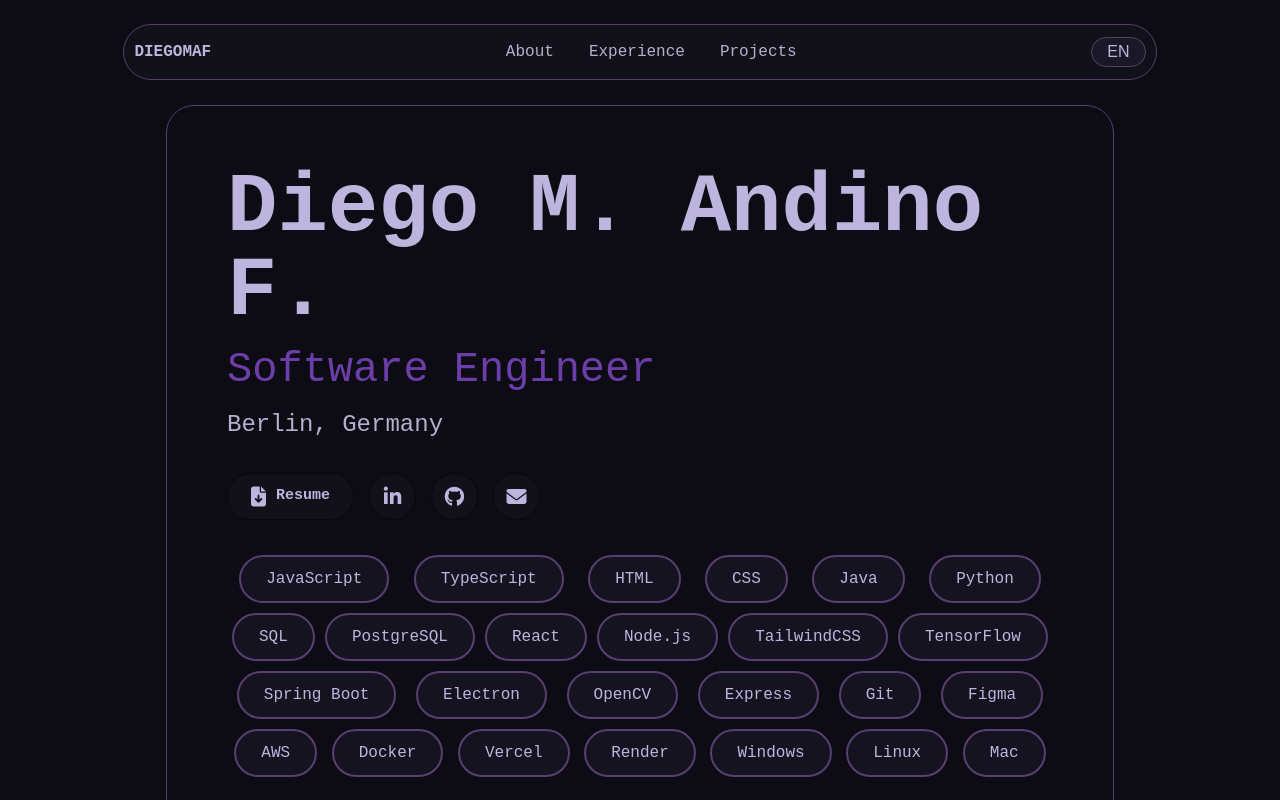
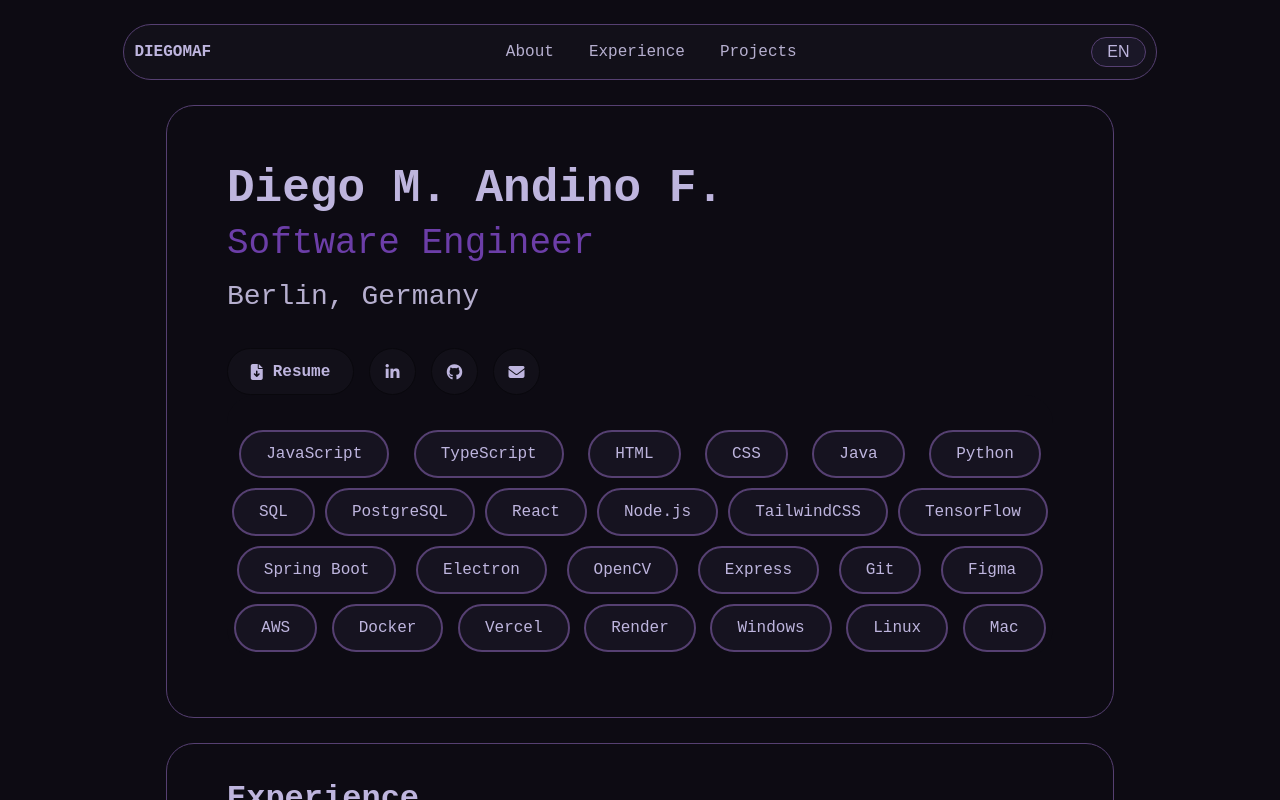
Before and after one commit to soyDiegomaf/Diegomaf-Portfolio, a React (Vite) app: page / in a window 1280 px wide. Shown: the top 800 px of the page. Built offline with nearby package versions, Linux system fonts and the light colour scheme.

Commit message:
incorporaccion de nuevas variables de estilo global creadas para texto, incorporadas a seccion de about + techstack

```diff
--- a/src/components/About/About.module.css
+++ b/src/components/About/About.module.css
@@ -12,21 +12,21 @@
 
 .card h1 {
   color: var(--text);
-  font-size: 84px;
+  font-size: var(--header1);
   line-height: 1;
   margin: 0px 0px;
 }
 
 .card h2 {
   color: var(--accent);
-  font-size: 42px;
+  font-size: var(--header2);
   font-weight: 500;
   margin: 5px 0px;
 }
 
 .location {
   color: var(--text-muted);
-  font-size: 24px;
+  font-size: var(--header3);
   margin: 5px 0px;
 }
 
@@ -63,7 +63,7 @@
 }
 
 .links i {
-  font-size: 20px;
+  font-size: var(--content);
 }
 
 .resumeButton {
@@ -72,7 +72,7 @@
 }
 
 .resumeButton span {
-  font-size: 15px;
+  font-size: var(--content);
   font-weight: 600;
 }
 
--- a/src/components/TechStack/TechStack.module.css
+++ b/src/components/TechStack/TechStack.module.css
@@ -14,12 +14,13 @@
 }
 
 .techcontainer {
-  display:inline-flex;
+  display: inline-flex;
   flex-wrap: wrap;
   margin: 5px 5px;
   padding: 10px 25px;
   align-items: center;
   background: var(--sublayer-0);
-  border:  2px solid var(--highlight);
+  border: 2px solid var(--highlight);
+  font-size: var(--content);
   border-radius: 50px;
 }
--- a/src/index.css
+++ b/src/index.css
@@ -11,12 +11,17 @@
   --text: hsl(253, 38%, 79%);
   --text-muted: hsl(253, 25%, 75%);
 
+  --header1: 46px;
+  --header2: 36px;
+  --header3: 28px;
+  --content: 16px;
+
+  --paragraph: 10px;
+
   font-family: monospace, system-ui, Avenir, Helvetica, Arial, sans-serif;
   line-height: 1.5;
   font-weight: 400;
   color: var(--text);
-
-  color-scheme: light dark;
   background-color: var(--crust);
 }
 
```
